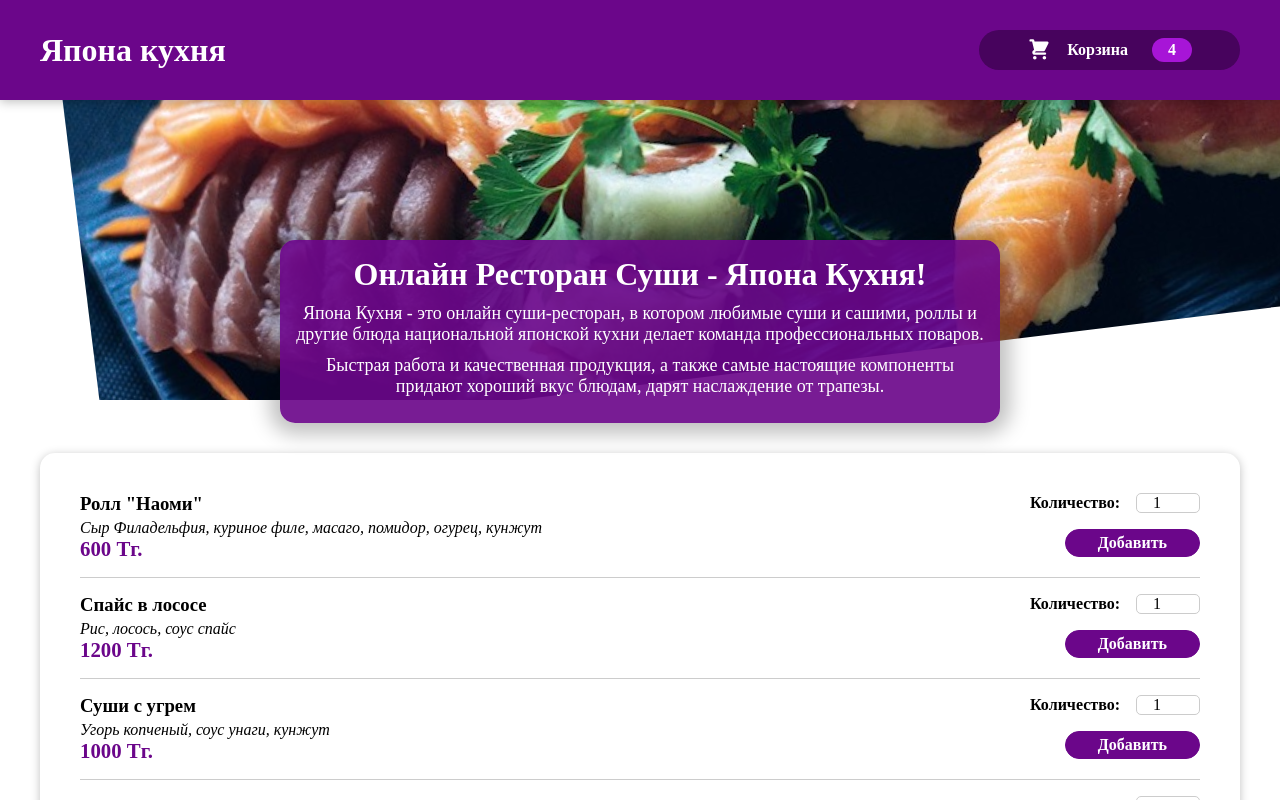
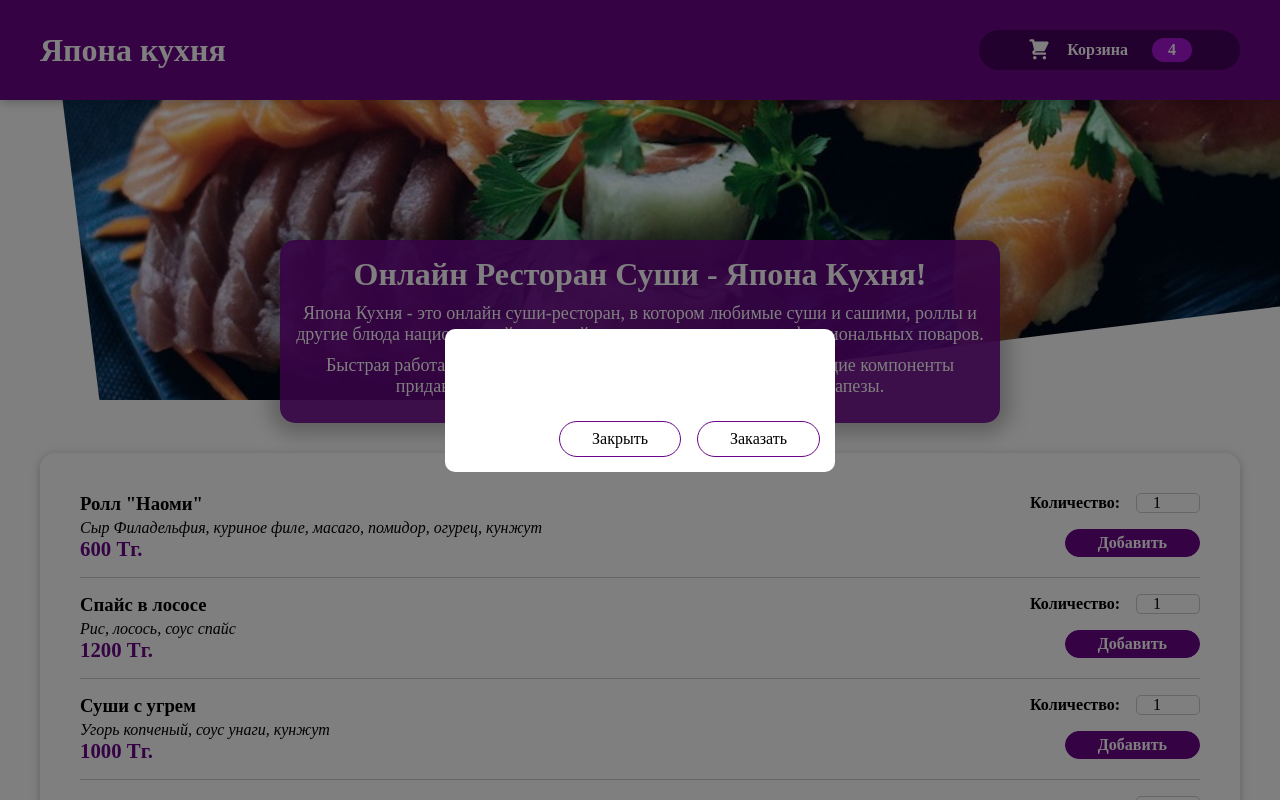
Before and after one commit to GlinskiiIvan/japanese-cuisine, a React (Create React App) app: page / in a window 1280 px wide. Shown: the top 800 px of the page. Built offline with nearby package versions, Linux system fonts and the light colour scheme.

Commit message:
added UI component ModalWindow

```diff
--- /dev/null
+++ b/src/Components/Cart/Cart.jsx
@@ -0,0 +1,39 @@
+import React from 'react';
+import styles from './Cart.module.scss'
+
+const Cart = (props) => {
+    const cartItems = [
+        {
+            id: "m3",
+            name: "Суши с угрем",
+            amount: 2,
+            price: 1400
+        },
+        {
+            id: "m2",
+            name: "Спайс в лососе",
+            amount: 3,
+            price: 3400
+        },
+        {
+            id: "m4",
+            name: 'Салат "Поке с лососем"',
+            amount: 1,
+            price: 800
+        },];
+
+    return (
+        <div>
+            {cartItems.map((item) => <span>{item.name}</span>)}
+            <div className={styles.total}>
+                <span>Итого: 4200 Тг.</span>
+            </div>
+            <div className={styles.actions}>
+                <button>Закрыть</button>
+                <button>Заказать</button>
+            </div>
+        </div>
+    );
+};
+
+export default Cart;
--- /dev/null
+++ b/src/Components/Cart/Cart.module.scss
@@ -0,0 +1,46 @@
+.cart-items {
+  list-style: none;
+  margin: 0;
+  padding: 0;
+  max-height: 20rem;
+  overflow: auto;
+}
+
+.total {
+  display: flex;
+  justify-content: space-between;
+  align-items: center;
+  font-weight: bold;
+  font-size: 1.5rem;
+  margin: 1rem 0;
+}
+
+.actions {
+  text-align: right;
+}
+
+.actions button {
+  font: inherit;
+  cursor: pointer;
+  background-color: transparent;
+  border: 1px solid #6b068a;
+  padding: 0.5rem 2rem;
+  border-radius: 25px;
+  margin-left: 1rem;
+}
+
+.actions button:hover,
+.actions button:active {
+  background-color: #47035d;
+  border-color: #47035d;
+  color: white;
+}
+
+.actions .button--alt {
+  color: #6b068a;
+}
+
+.actions .button {
+  background-color: #6b068a;
+  color: white;
+}
--- a/src/Components/Layout/Header/Header.jsx
+++ b/src/Components/Layout/Header/Header.jsx
@@ -1,6 +1,8 @@
 import React from 'react';
 import styles from './Header.module.scss'
 import HeaderCartButton from "./HeaderCartButton/HeaderCartButton";
+import ModalWindow from "../../UI/ModalWindow/ModalWindow";
+import Cart from "../../Cart/Cart";
 
 const Header = (props) => {
     return (
@@ -9,6 +11,7 @@
                 <div className={`container ${styles.headerContent}`}>
                     <h1>Япона кухня</h1>
                     <HeaderCartButton />
+                    <ModalWindow><Cart /></ModalWindow>
                 </div>
             </header>
         </React.Fragment>
--- a/src/Components/Layout/Header/HeaderCartButton/HeaderCartButton.jsx
+++ b/src/Components/Layout/Header/HeaderCartButton/HeaderCartButton.jsx
@@ -1,6 +1,6 @@
 import React from 'react';
 import styles from './HeaderCartButton.module.scss'
-import CartIcon from "../../../Cart/CartIcon";
+import CartIcon from "../../../Cart/CartIcon/CartIcon";
 
 const HeaderCartButton = (props) => {
     return (
--- a/src/Components/Layout/MealList/MealItem/MealItem.jsx
+++ b/src/Components/Layout/MealList/MealItem/MealItem.jsx
@@ -1,6 +1,6 @@
 import React from 'react';
 import styles from './MealItem.module.scss'
-import MealItemForm from "../MealItemForm/MealItemForm";
+import MealItemForm from "./MealItemForm/MealItemForm";
 
 const MealItem = (props) => {
     return (
--- a/src/Components/Layout/MealList/MealItemForm/MealItemForm.jsx
+++ b/src/Components/Layout/MealList/MealItem/MealItemForm/MealItemForm.jsx
@@ -1,12 +1,12 @@
 import React from 'react';
 import styles from './MealItemForm.module.scss'
-import Input from "../../../UI/Input/Input";
+import Input from "../../../../UI/Input/Input";
 
 const MealItemForm = (props) => {
     return (
         <form className={styles.form}>
             <Input label='Количество:' input={{
-                id: 'amount',
+                id: Math.random(),
                 type: 'number',
                 min: 1,
                 step: 1,
--- a/src/Components/Layout/MealList/MealList.jsx
+++ b/src/Components/Layout/MealList/MealList.jsx
@@ -2,6 +2,7 @@
 import styles from './MealList.module.scss'
 import Card from "../../UI/Card/Card";
 import MealItem from "./MealItem/MealItem";
+import Cart from "../../Cart/Cart";
 
 const DUMMY_MEALS = [
     {
--- /dev/null
+++ b/src/Components/UI/ModalWindow/ModalWindow.jsx
@@ -0,0 +1,14 @@
+import React from 'react';
+import styles from './ModalWindow.module.scss'
+
+const ModalWindow = (props) => {
+    return (
+        <div className={styles.wrapper}>
+            <div className={styles.content}>
+                {props.children}
+            </div>
+        </div>
+    );
+};
+
+export default ModalWindow;
--- /dev/null
+++ b/src/Components/UI/ModalWindow/ModalWindow.module.scss
@@ -0,0 +1,20 @@
+.wrapper {
+  position: fixed;
+  z-index: 20;
+  left: 0;
+  top: 0;
+  right: 0;
+  bottom: 0;
+  display: flex;
+  align-items: center;
+  justify-content: center;
+  background: rgba(0, 0, 0, 0.5);
+}
+
+.content {
+  min-width: 250px;
+  max-width: 1200px;
+  padding: 15px;
+  border-radius: 10px;
+  background: #fff;
+}
```
Also changed, not shown: src/Components/Cart/CartIcon/CartIcon.jsx (renamed from src/Components/Cart/CartIcon.jsx), src/Components/Layout/MealList/MealItem/MealItemForm/MealItemForm.module.scss (renamed from src/Components/Layout/MealList/MealItemForm/MealItemForm.module.scss).
